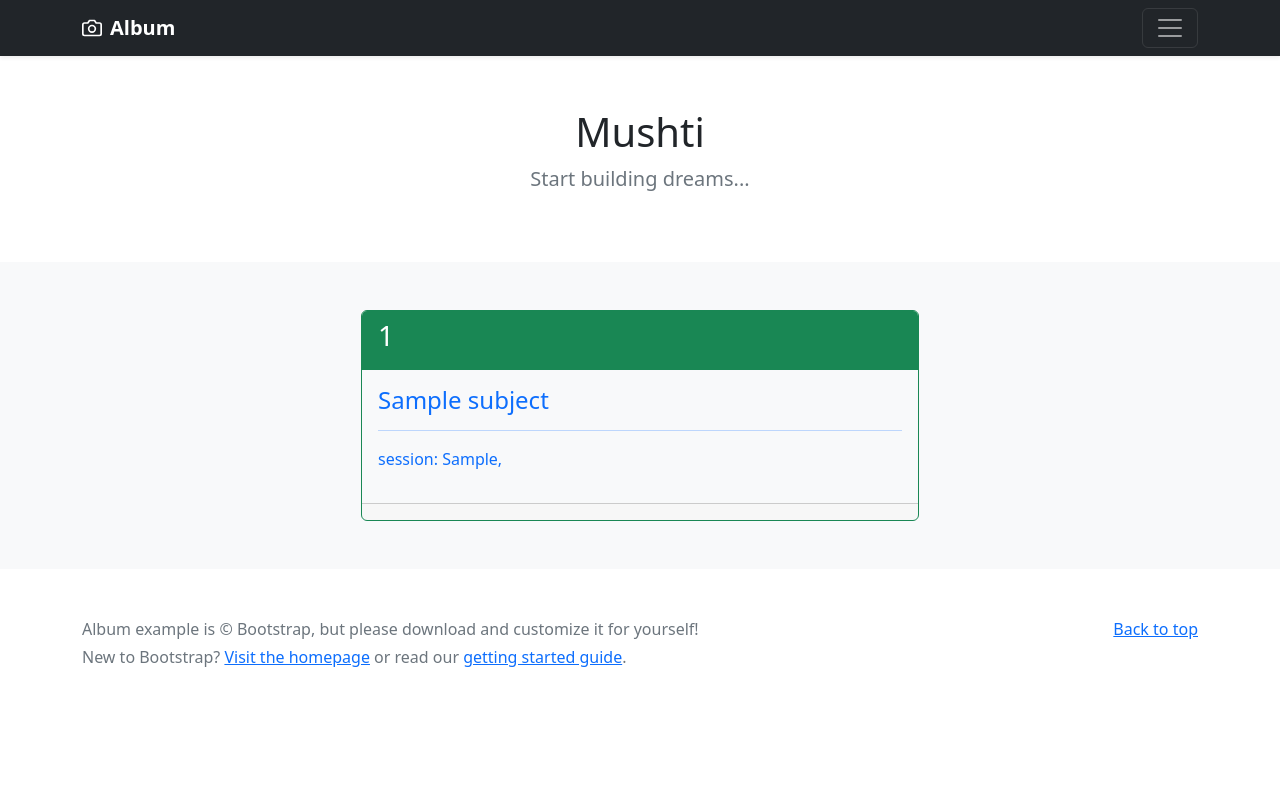
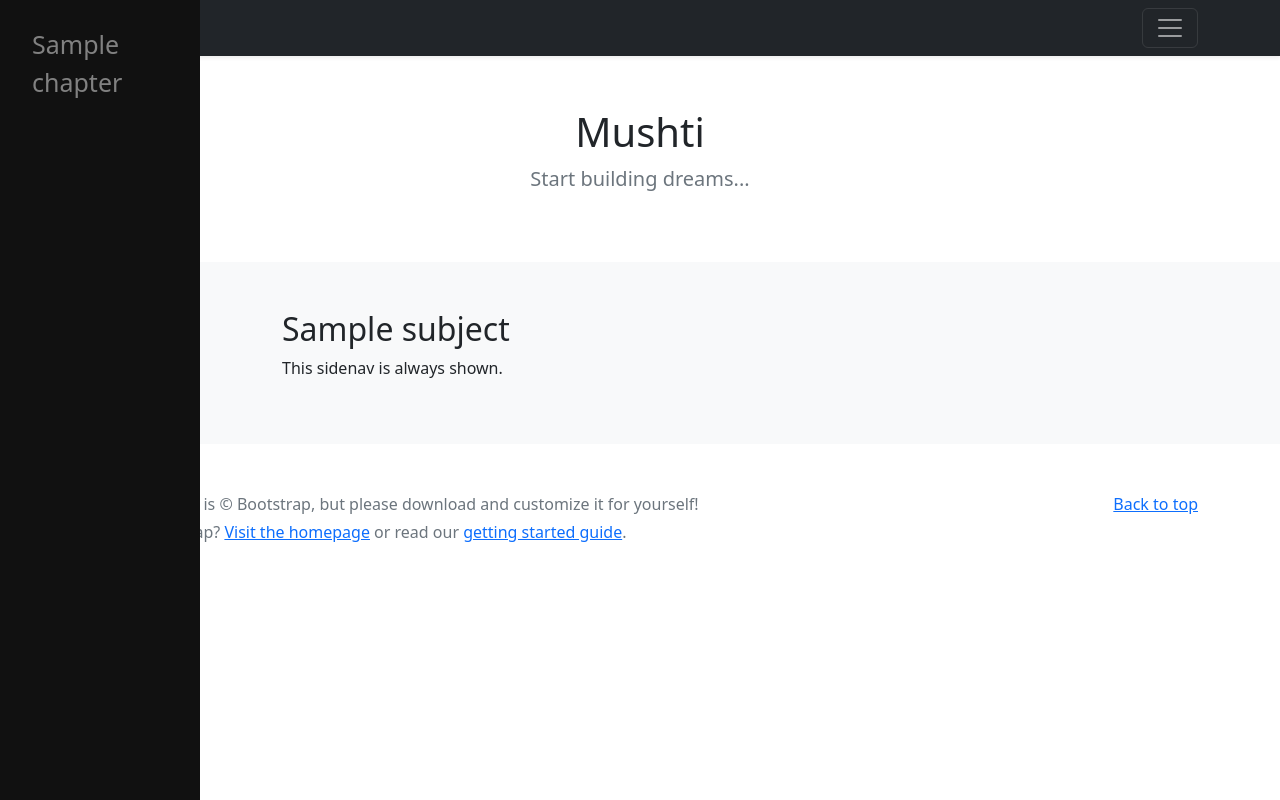
Before and after one commit to SatyaKairi/mushti_education, a Django app: page /Subject/1/ in a window 1280 px wide. Run offline with Django 4.2, Linux system fonts and the light colour scheme; tables that the repository leaves empty hold one stand-in row (values such as "Sample post"); some libraries are stand-ins or nearby versions.

Commit message:
subject detail view

```diff
--- a/mushti/Chapter/models.py
+++ b/mushti/Chapter/models.py
@@ -2,23 +2,31 @@ from django.db import models
 from django.shortcuts import reverse
 from django.contrib.auth.models import User
 from Subject.models import Subject
+
+
 class ChapterManager(models.Manager):
     def get_all_active_Chapters(self):
-        return Chapter.objects.filter(is_active = True)
+        return Chapter.objects.filter(is_active=True)
+
 
 class Chapter(models.Model):
 
-    name=models.TextField()
-    subjectid=models.ForeignKey(to=Subject,on_delete=models.CASCADE)
-    content=models.TextField()
-    created_by = models.ForeignKey(User,on_delete=models.SET_NULL, null=True, blank = True)
+    name = models.TextField()
+    subjectid = models.ForeignKey(
+        to=Subject, on_delete=models.CASCADE, related_name='chapter_set')
+    content = models.TextField()
+    created_by = models.ForeignKey(
+        User, on_delete=models.SET_NULL, null=True, blank=True)
     created_date = models.DateTimeField(auto_now_add=True)
     updated_date = models.DateTimeField(auto_now=True)
-    modified_by = models.ForeignKey(User,on_delete=models.SET_NULL,null=True, blank = True, related_name="modified_Chapter_user")
+    modified_by = models.ForeignKey(
+        User, on_delete=models.SET_NULL, null=True, blank=True, related_name="modified_Chapter_user")
     is_active = models.BooleanField(default=True)
-    objects=ChapterManager()
+    objects = ChapterManager()
 # Urls
-    def get_detail_url(self,**kwargs):
-        return reverse ('chapter:detail_view', kwargs={'id' :self.id})
-    def get_update_url(self,**kwargs):
-        return reverse ('chapter:update_view', kwargs={'id' :self.id})
+
+    def get_detail_url(self, **kwargs):
+        return reverse('chapter:detail_view', kwargs={'id': self.id})
+
+    def get_update_url(self, **kwargs):
+        return reverse('chapter:update_view', kwargs={'id': self.id})
--- a/mushti/Subject/models.py
+++ b/mushti/Subject/models.py
@@ -3,23 +3,32 @@ from django.shortcuts import reverse
 from django.contrib.auth.models import User
 from Classes.models import Classes
 
+
 class SubjectManager(models.Manager):
     def get_all_active_Subjects(self):
-        return Subject.objects.filter(is_active = True)
+        return Subject.objects.filter(is_active=True)
+
 
 class Subject(models.Model):
 
-    name=models.TextField(max_length=100)
-    session=models.TextField(max_length=50)
-    classid=models.ForeignKey(Classes,on_delete=models.CASCADE)
-    created_by = models.ForeignKey(User,on_delete=models.SET_NULL, null=True, blank = True)
+    name = models.TextField(max_length=100)
+    session = models.TextField(max_length=50)
+    classid = models.ForeignKey(Classes, on_delete=models.CASCADE)
+    created_by = models.ForeignKey(
+        User, on_delete=models.SET_NULL, null=True, blank=True)
     created_date = models.DateTimeField(auto_now_add=True)
     updated_date = models.DateTimeField(auto_now=True)
-    modified_by = models.ForeignKey(User,on_delete=models.SET_NULL,null=True, blank = True, related_name="modified_Subject_user")
+    modified_by = models.ForeignKey(
+        User, on_delete=models.SET_NULL, null=True, blank=True, related_name="modified_Subject_user")
     is_active = models.BooleanField(default=True)
-    objects=SubjectManager()
+    objects = SubjectManager()
 # Urls
-    def get_detail_url(self,**kwargs):
-        return reverse ('subject:detail_view', kwargs={'id' :self.id})
-    def get_update_url(self,**kwargs):
-        return reverse ('subject:update_view', kwargs={'id' :self.id})
+
+    def __str__(self):
+        return self.name
+
+    def get_detail_url(self, **kwargs):
+        return reverse('subject:detail_view', kwargs={'id': self.id})
+
+    def get_update_url(self, **kwargs):
+        return reverse('subject:update_view', kwargs={'id': self.id})
--- a/mushti/Subject/views.py
+++ b/mushti/Subject/views.py
@@ -7,28 +7,31 @@ from django.db.models import Q
 from .forms import *
 # Create your views here.
 
-def Subject_create_update_view(request,*args, **kwargs):
-    Subject=None
+
+def Subject_create_update_view(request, *args, **kwargs):
+    Subject = None
     msg = "Create Subject"
     Subject_id = kwargs.get('id')
     if not Subject_id is None:
         Subject = Subject.objects.get(id=Subject_id)
         msg = "Update Subject"
 
-    form = SubjectCreateForm(request.POST or None,instance=Subject)
+    form = SubjectCreateForm(request.POST or None, instance=Subject)
     if request.POST:
         if form.is_valid():
-            Subject =form.instance
+            Subject = form.instance
             Subject.user = request.user
             form.save()
-            return redirect (form.instance.get_detail_url())
+            return redirect(form.instance.get_detail_url())
     context = {
-            'form':form,
-            'object':Subject,
-            'msg':msg
+        'form': form,
+        'object': Subject,
+        'msg': msg
 
-        }
-    return render(request,'Subject/create.html',context)
+    }
+    return render(request, 'Subject/create.html', context)
+
+
 def Subject_deactivate_view(request):
     if request.POST:
         id = request.POST.get('Subject_id')
@@ -38,24 +41,25 @@ def Subject_deactivate_view(request):
         Subject.save()
         return redirect('Subject:list_view')
 
-def Subject_detail_view(request,id,*args, **kwargs):
-    subject = get_object_or_404(Subject,id=id,is_active = True)
 
-    context ={
-        'object':subject,
+def Subject_detail_view(request, id, *args, **kwargs):
+    subject = get_object_or_404(Subject, id=id, is_active=True)
+
+    context = {
+        'object': subject,
     }
 
-    return render(request,'Subject/detail.html',context)
+    return render(request, 'Subject/detail_all.html', context)
 
 
-def Subject_list_view(request,*args, **kwargs):
-    q= request.GET.get('q')
+def Subject_list_view(request, *args, **kwargs):
+    q = request.GET.get('q')
     qs = Subject.objects.get_all_active_Subjects()
     if not q is None:
-  #TODO: add search Parameters below:
-        search_param =  Q(id__icontains =q )| Q( name__icontains = q)
+      # TODO: add search Parameters below:
+        search_param = Q(id__icontains=q) | Q(name__icontains=q)
         qs = qs.filter(search_param)
-    context ={
+    context = {
         'object_list': qs
     }
-    return render(request,'Subject/list.html',context)
+    return render(request, 'Subject/list.html', context)
--- /dev/null
+++ b/mushti/Templates/Subject/detail_all.html
@@ -0,0 +1,61 @@
+{% extends '../base.html' %}
+
+{% block style %}
+
+<style>
+    .sidenav {
+        height: 100%;
+        width: 200px;
+        position: fixed;
+        z-index: 1;
+        top: 0;
+        left: 0;
+        background-color: #111;
+        overflow-x: hidden;
+        padding-top: 20px;
+    }
+
+    .sidenav a {
+        padding: 6px 6px 6px 32px;
+        text-decoration: none;
+        font-size: 25px;
+        color: #818181;
+        display: block;
+    }
+
+    .sidenav a:hover {
+        color: #f1f1f1;
+    }
+
+    .main {
+        margin-left: 200px;
+        /* Same as the width of the sidenav */
+    }
+
+    @media screen and (max-height: 450px) {
+        .sidenav {
+            padding-top: 15px;
+        }
+
+        .sidenav a {
+            font-size: 18px;
+        }
+    }
+</style>
+{% endblock %}
+{% block container %}
+
+
+<div class="sidenav">
+    {% for obj in object.chapter_set.all %}
+    <a href="#"> {{obj.name}}</a>
+    {% endfor %}
+</div>
+
+<div class="main">
+    <h2>{{object.name }}</h2>
+    <p>This sidenav is always shown.</p>
+</div>
+
+
+{% endblock %}
--- a/mushti/Templates/base.html
+++ b/mushti/Templates/base.html
@@ -15,6 +15,8 @@
     <script src="https://cdn.jsdelivr.net/npm/bootstrap@5.2.0/dist/js/bootstrap.bundle.min.js">
 
     </script>
+    {% block style %}
+    {% endblock %}
     <style>
         .bd-placeholder-img {
             font-size: 1.125rem;
@@ -72,7 +74,7 @@
             background-color: bisque;
         }
     </style>
-{% load static %}
+    {% load static %}
 
 </head>
 
@@ -174,7 +176,9 @@
     <script src="https://cdn.jsdelivr.net/npm/bootstrap@4.0.0/dist/js/bootstrap.min.js"
         integrity="sha384-JZR6Spejh4U02d8jOt6vLEHfe/JQGiRRSQQxSfFWpi1MquVdAyjUar5+76PVCmYl"
         crossorigin="anonymous"></script>
-     <script src="https://unpkg.com/htmx.org@1.8.0" integrity="sha384-cZuAZ+ZbwkNRnrKi05G/fjBX+azI9DNOkNYysZ0I/X5ZFgsmMiBXgDZof30F5ofc" crossorigin="anonymous"></script>
+    <script src="https://unpkg.com/htmx.org@1.8.0"
+        integrity="sha384-cZuAZ+ZbwkNRnrKi05G/fjBX+azI9DNOkNYysZ0I/X5ZFgsmMiBXgDZof30F5ofc"
+        crossorigin="anonymous"></script>
 
 </body>
 
```
Also changed, not shown: mushti/Chapter/views.py (+25 -21 lines), mushti/Classes/models.py (+19 -10 lines), mushti/Chapter/migrations/0002_alter_chapter_subjectid.py (added).
